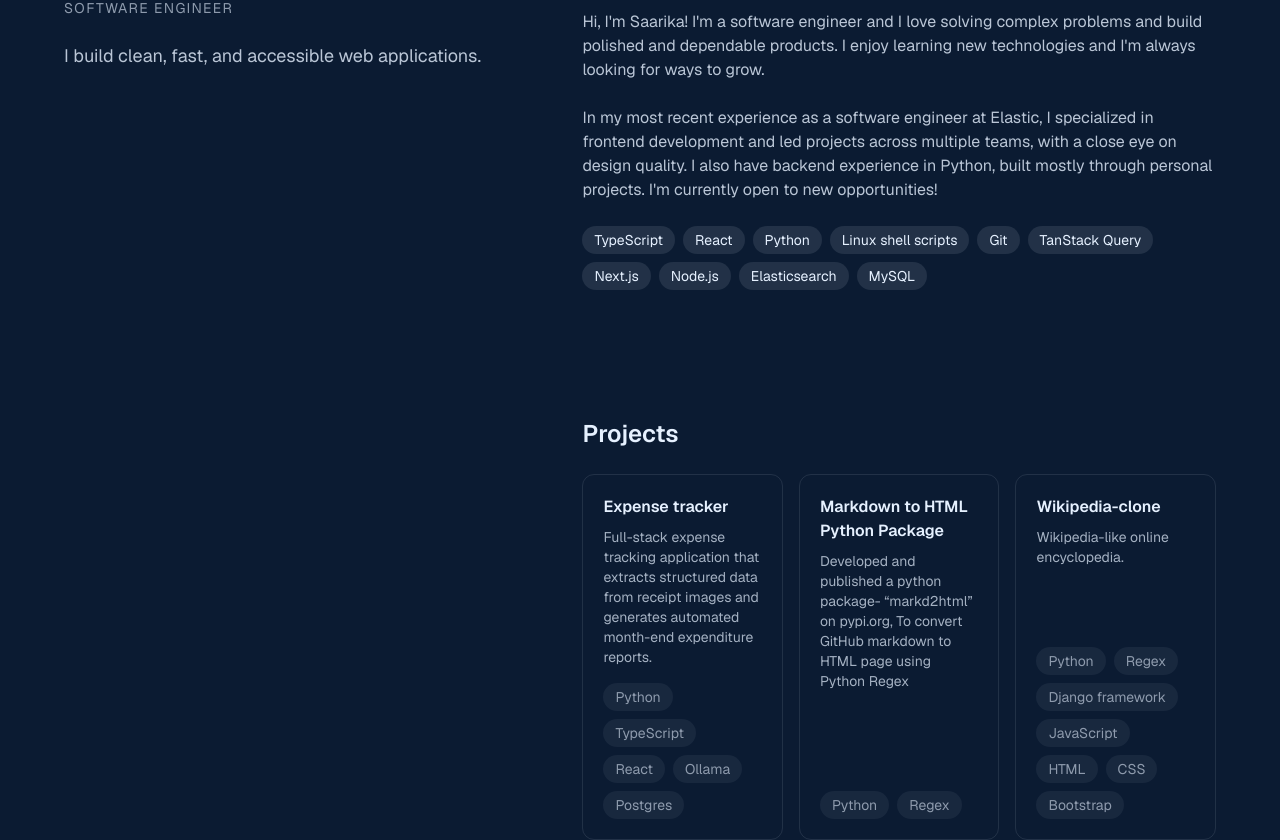
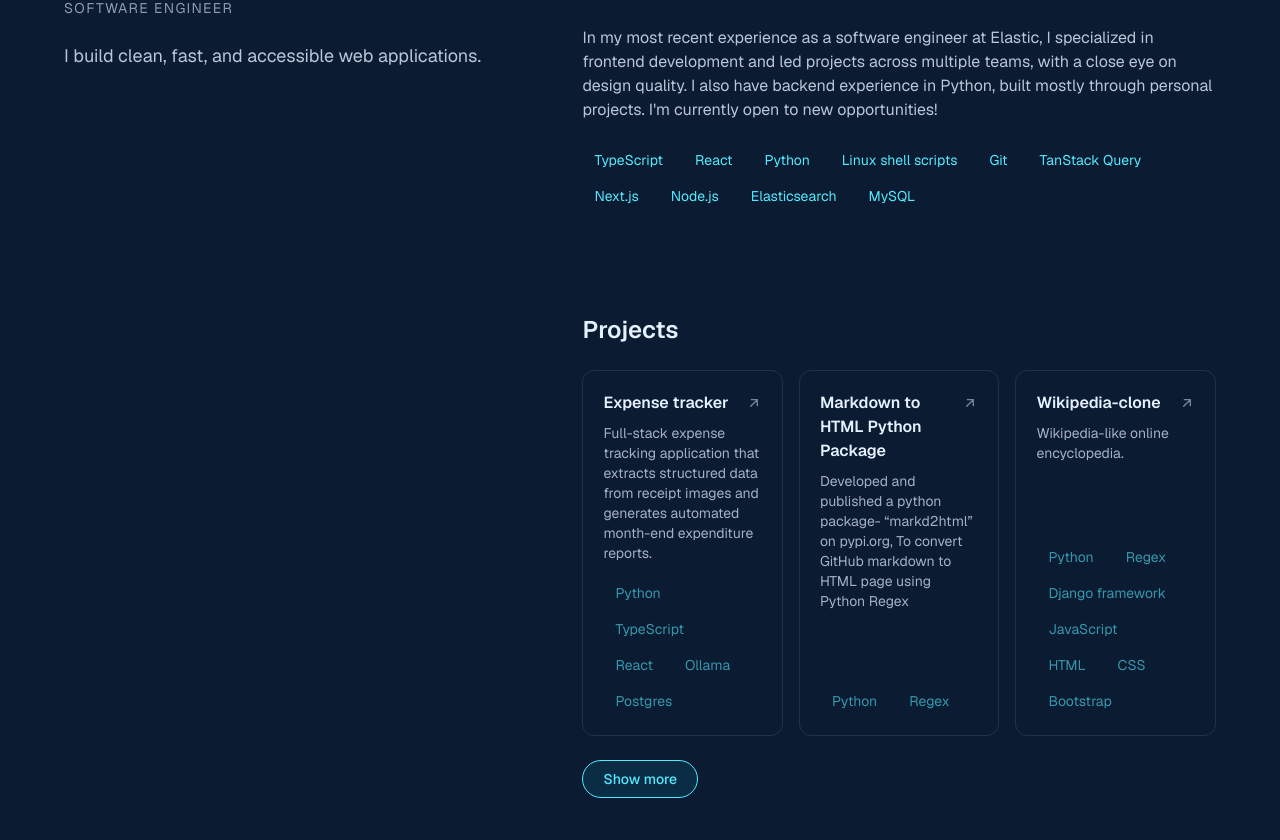
Before and after one commit to saarikabhasi/portfolio, a Next.js app: page / in a window 1280 px wide. Shown: the part 259-1099 px from the top of the page. Built offline with nearby package versions, Linux system fonts and the light colour scheme.

Commit message:
change background for tags and remove about me title and new tab svg

```diff
--- a/src/app/aboutme.tsx
+++ b/src/app/aboutme.tsx
@@ -1,12 +1,11 @@
 import { profile } from "./constants";
 
 export function Aboutme() {
-    return (<section id="about" className="scroll-mt-20 py-16">
-        <h2 className="mb-6 text-2xl font-semibold">About</h2>
+    return (<section id="about" className="scroll-mt-20 py-10">
         <p className="max-w-2xl whitespace-pre-line opacity-80">{profile.about}</p>
         <ul className="mt-6 flex flex-wrap gap-2">
             {profile.skills.map((skill) => (
-                <li key={skill} className="rounded-full bg-foreground/10 px-3 py-1 text-sm">
+                <li key={skill} className="rounded-full bg-mist-400/10 px-3 py-1 text-sm text-cyan-300">
                     {skill}
                 </li>
             ))}
--- a/src/app/projects.tsx
+++ b/src/app/projects.tsx
@@ -33,13 +33,25 @@ export function Projects() {
                 <a
                     key={project.title}
                     href={project.href}
+                    target="_blank"
+                    rel="noopener noreferrer"
                     className="group flex flex-col rounded-xl border border-foreground/10 p-5 transition hover:border-foreground/30 hover:bg-foreground/5"
                 >
-                    <h3 className="font-semibold group-hover:underline">{project.title}</h3>
+                    <h3 className="flex items-start justify-between gap-2 font-semibold group-hover:underline">
+                        {project.title}
+                        {/* eslint-disable-next-line @next/next/no-img-element */}
+                        <img
+                            src={`${process.env.NEXT_PUBLIC_BASE_PATH ?? ""}/icons/external-link.svg`}
+                            alt=""
+                            aria-hidden="true"
+                            className="mt-1 h-4 w-4 shrink-0 opacity-50 transition group-hover:opacity-100"
+                        />
+                        <span className="sr-only">(opens in a new tab)</span>
+                    </h3>
                     <p className="mt-2 flex-1 text-sm opacity-70">{project.description}</p>
                     <ul className="mt-4 flex flex-wrap gap-2 text-xs opacity-60">
                         {project.tags.map((tag) => (
-                            <li key={tag} className="rounded-full bg-foreground/10 px-3 py-1 text-sm">
+                            <li key={tag} className="rounded-full px-3 py-1 text-sm bg-mist-400/10 text-cyan-300">
                                 {tag}
                             </li>
                         ))}
@@ -51,7 +63,11 @@ export function Projects() {
             <button
                 type="button"
                 onClick={() => setExtraPages(hasMore ? extraPages + 1 : 0)}
-                className="mt-6 rounded-full border border-foreground/20 px-5 py-2 text-sm font-medium transition hover:bg-foreground/5"
+                className={`mt-6 rounded-full border px-5 py-2 text-sm font-medium transition ${
+                    hasMore
+                        ? "border-cyan-300 bg-cyan-400/10 text-cyan-300 hover:bg-cyan-400/20"
+                        : "border-foreground/20 hover:bg-foreground/5"
+                }`}
             >
                 {hasMore ? "Show more" : "Show less"}
             </button>
```
Also changed, not shown: public/icons/external-link.svg (added).
